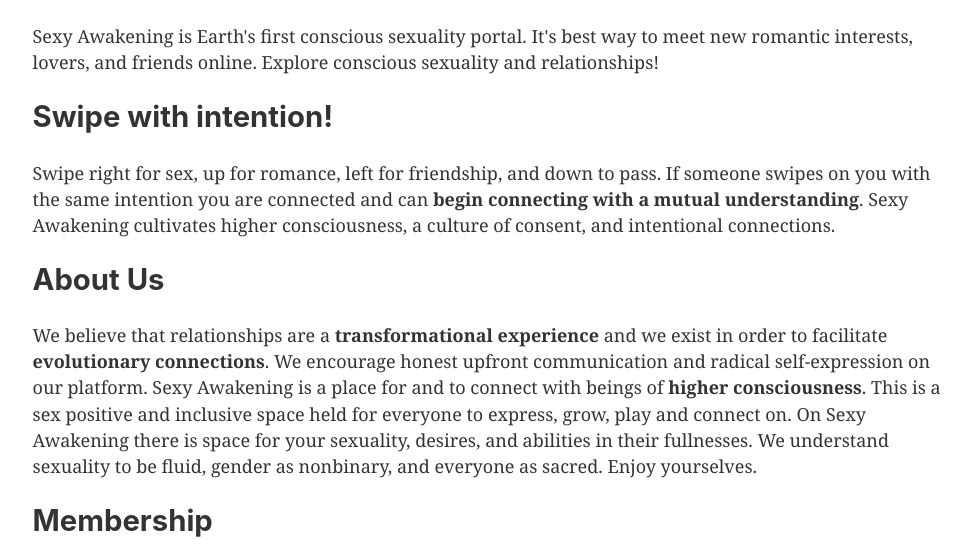
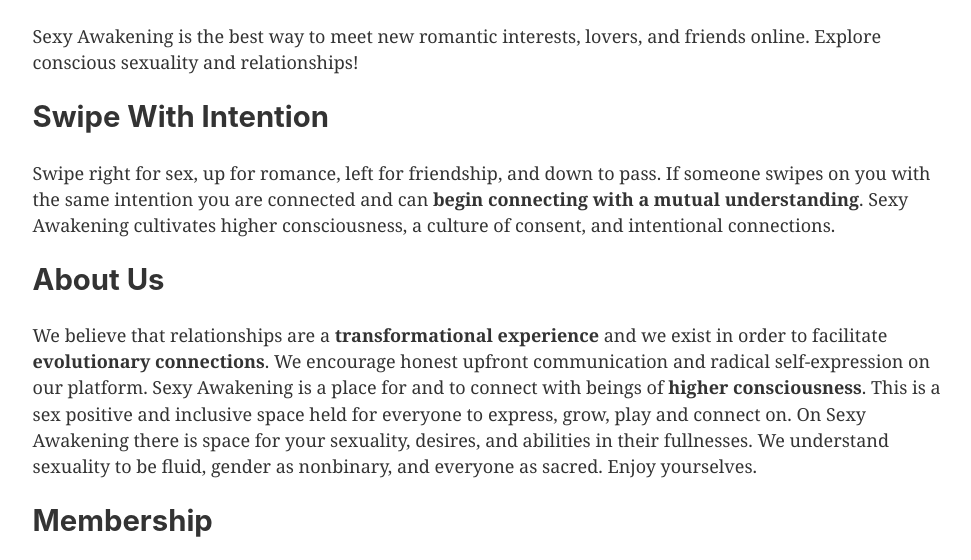
Before and after one commit to russjwells/sexy-awakening-website-2, a Gatsby site: page / in a window 1280 px wide. Shown: the part 212-772 px from the top of the page, without its empty margins (147-1118 px from the left). Built offline with nearby package versions, Linux system fonts and the light colour scheme; Gatsby itself is replaced by a stand-in of ours.

Commit message:
front page copy change

```diff
--- a/src/pages/index.js
+++ b/src/pages/index.js
@@ -8,8 +8,8 @@
 const IndexPage = () => (
   <Layout>
     <SEO title="Home" />
-    <p>Sexy Awakening is Earth's first conscious sexuality portal. It's best way to meet new romantic interests, lovers, and friends online. Explore conscious sexuality and relationships!</p>
-    <h2>Swipe with intention!</h2>
+    <p>Sexy Awakening is the best way to meet new romantic interests, lovers, and friends online. Explore conscious sexuality and relationships!</p>
+    <h2>Swipe With Intention</h2>
     <p>Swipe right for sex, up for romance, left for friendship, and down to pass. If someone swipes on you with the same intention you are connected and can <b>begin connecting with a mutual understanding</b>. Sexy Awakening cultivates higher consciousness, a culture of consent, and intentional connections.</p>
     <h2>About Us</h2>
     <p>We believe that relationships are a <b>transformational experience</b> and we exist in order to facilitate <b>evolutionary connections</b>. We encourage honest upfront communication and radical self-expression on our platform. Sexy Awakening is a place for and to connect with beings of <b>higher consciousness</b>. This is a sex positive and inclusive space held for everyone to express, grow, play and connect on. On Sexy Awakening there is space for your sexuality, desires, and abilities in their fullnesses. We understand sexuality to be fluid, gender as nonbinary, and everyone as sacred. Enjoy yourselves.</p>
```
